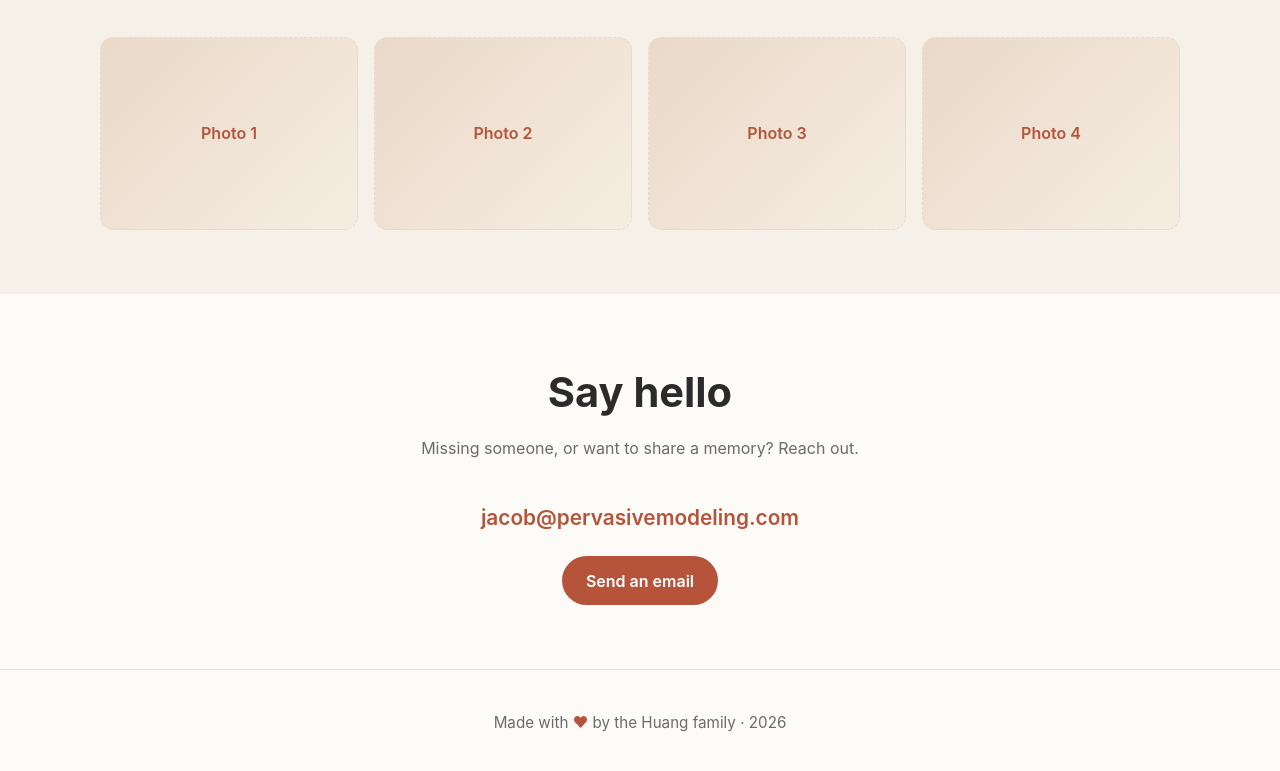
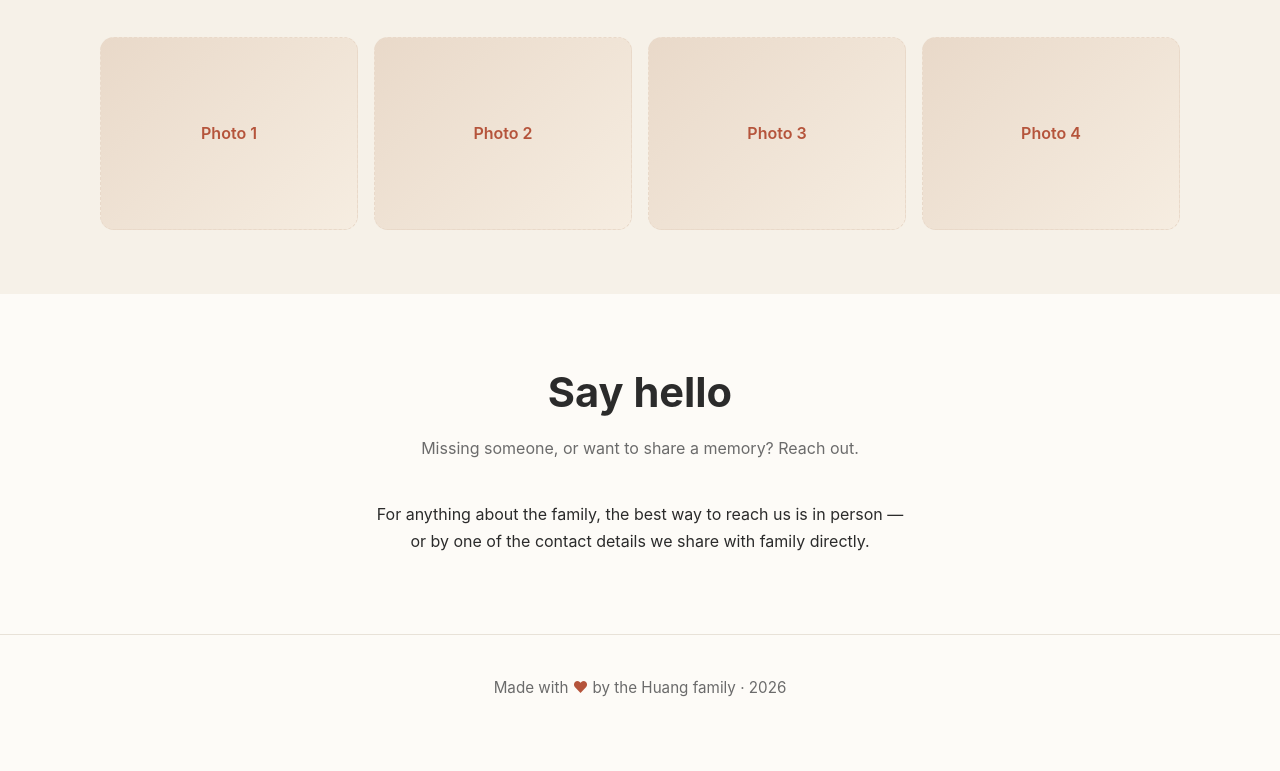
Before and after one commit to jacob-huang/thehuangfamily, a plain HTML site: page index.html in a window 1280 px wide. Shown: the part 1587-2358 px from the top of the page. After the commit the page ends 2327 px from the top, so only its background shows below. Drawn offline with Linux system fonts and the light colour scheme.

Commit message:
Remove personal email from site contact section

```diff
--- a/index.html
+++ b/index.html
@@ -93,8 +93,7 @@
         <p>Missing someone, or want to share a memory? Reach out.</p>
       </div>
       <div class="contact-box">
-        <p class="email">jacob@pervasivemodeling.com</p>
-        <a class="btn" href="mailto:jacob@pervasivemodeling.com">Send an email</a>
+        <p>For anything about the family, the best way to reach us is in person — or by one of the contact details we share with family directly.</p>
       </div>
     </div>
   </section>
```
